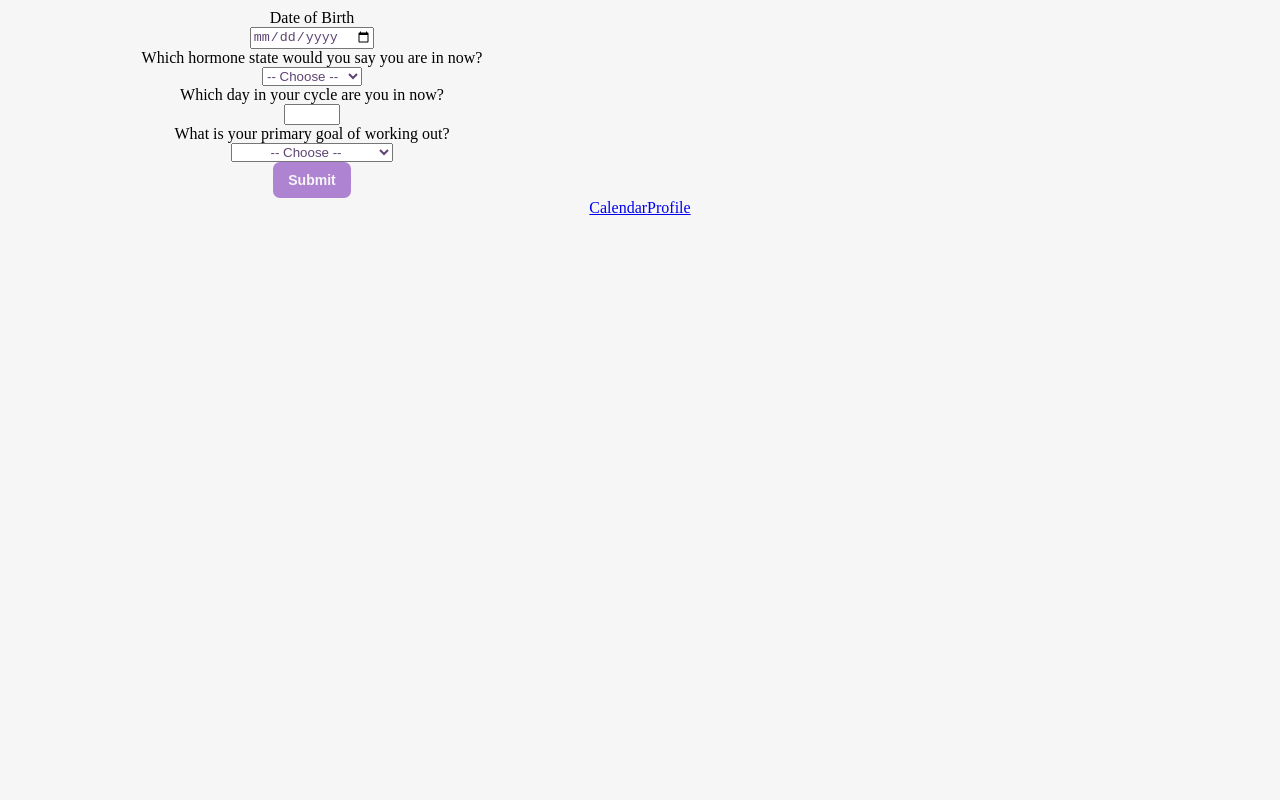
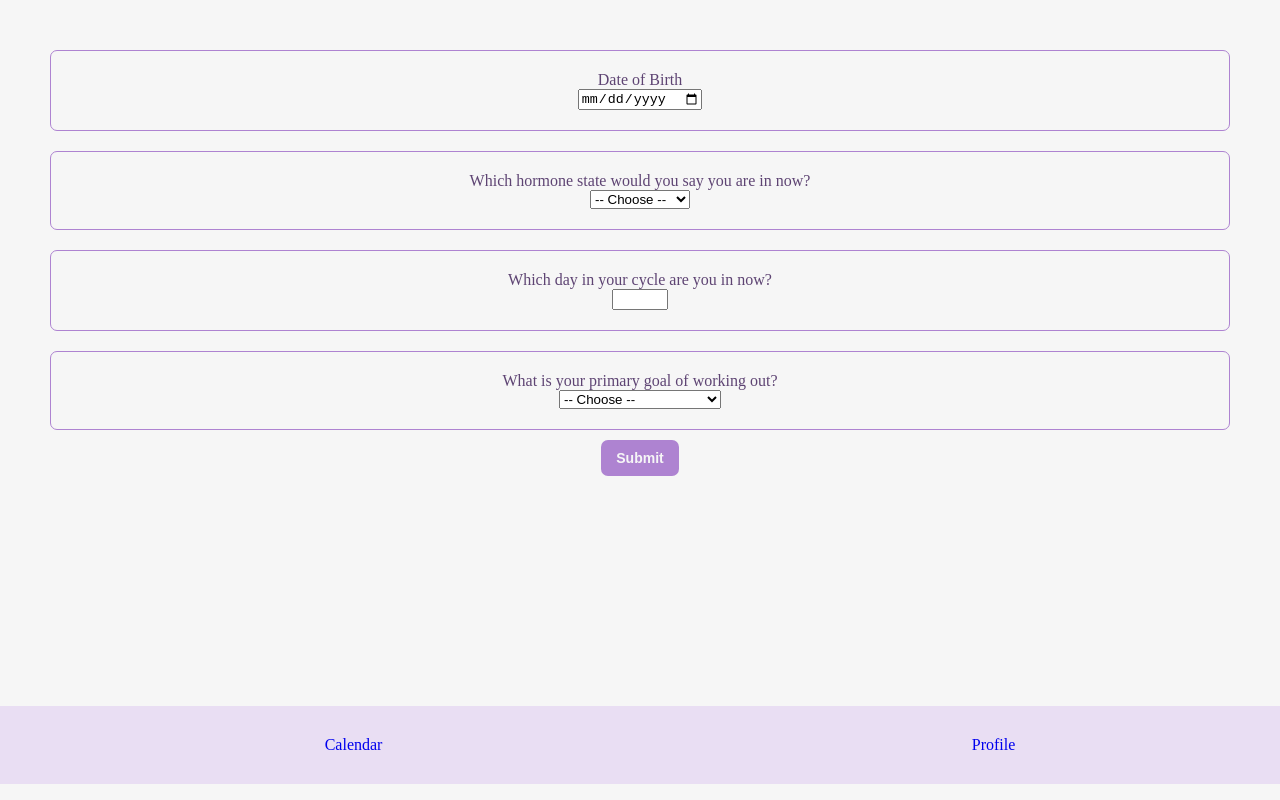
Before and after one commit to alinashabalina/sweattech_hackathon_2023, a React (Create React App) app: page / in a window 1280 px wide. Built offline with nearby package versions, Linux system fonts and the light colour scheme.

Commit message:
style Form questionaire

```diff
--- a/src/components/DayView/index.js
+++ b/src/components/DayView/index.js
@@ -1,5 +1,5 @@
 import React, { useState } from 'react'
-
+import "./DayView.css"
 export default function DayView() {
     const [submitted, setSubmitted] = useState(false);
 
--- a/src/components/Form/Form.css
+++ b/src/components/Form/Form.css
@@ -1,43 +1,27 @@
 /*body form*/
 body {
   background: #F6F6F6;
+  margin:0;
+  padding: 0;
 }
-div {
+section {
   text-align: center;
-}
-.date {
   background: #F6F6F6;
   border: 1.5px solid #AE83D1;
   padding: 20px 40px;
   border-radius: 7px;
   margin: 10px 10px;
 }
-.hormone {
-  background: #F6F6F6;
-  border: 1.5px solid #AE83D1;
-  padding: 20px 40px;
-  border-radius: 7px;
-  margin: 10px 10px;
-}
-.goal {
-  background: #F6F6F6;
-  border: 1.5px solid #AE83D1;
-  padding: 20px 40px;
-  border-radius: 7px;
-  margin: 10px 10px;
-}
+
 /* form */
 form {
   display: flex;
   flex-direction: column;
   align-items: center;
-  height: 191px;
+  margin: 40px;
+  flex-wrap: nowrap;
   justify-content: center;
-  margin-top: 0px;
-  width: 608px;
-  flex-wrap: nowrap;
-  align-content: normal;
-  justify-content: center;
+  align-items: stretch;
 }
 /* button submit */
 button {
@@ -60,19 +44,6 @@ button:hover {
   transform: 1s ease-in-out;
 }
 /*form fill ins */
-#dateOfBirth {
+label {
   color: RGB(94, 68, 115);
 }
-#hormoneState {
-  color: RGB(94, 68, 115);
-}
-#goal {
-  color: RGB(94, 68, 115);
-  text-align: center;
-}
-#dayOfCycle {
-  color: RGB(94, 68, 115);
-}
-.wrapper {
-  display: block;
-}
--- a/src/components/Form/index.js
+++ b/src/components/Form/index.js
@@ -19,32 +19,27 @@ export default function Form() {
 
   return (
     <form onSubmit={handleSubmit}>
-        {/* {question === 1 &&
-        <> */}
-        <label htmlFor="dateOfBirth">Date of Birth</label>
+        <section>
+        <label htmlFor="dateOfBirth">Date of Birth</label><br/>
         <input type="date" id='dateOfBirth' name='dateOfBirth' />
-        {/* <button type="submit">next</button> */}
-        {/* </>}
-        {question === 2 &&
-        <> */}
-        <label htmlFor="hormoneState">Which hormone state would you say you are in now?</label>
+        </section>
+        <section>
+        <label htmlFor="hormoneState">Which hormone state would you say you are in now?</label><br/>
         <select id='hormoneState' name='hormoneState'>
         <option value="">-- Choose --</option>
         <option value="menstruation">menstruation</option>
         <option value="pregnancy">pregnancy</option>
         <option value="menopause">menopause</option>
         </select>
-        {/* <button type='submit'>next</button> */}
-        {/* </>}
-        {question === 3 &&
-        <> */}
-        <label htmlFor="dayOfCycle">Which day in your cycle are you in now?</label>
+        </section>
+
+        <section>
+        <label htmlFor="dayOfCycle">Which day in your cycle are you in now?</label><br/>
         <input type="number" id='dayOfCycle' name='dayOfCycle' min="1" max="28" />
-        {/* <button type='submit'>next</button> */}
-        {/* </>}
-        {question === 4 &&
-        <> */}
-        <label htmlFor="goal">What is your primary goal of working out?</label>
+        </section>
+
+        <section>
+        <label htmlFor="goal">What is your primary goal of working out?</label><br/>
         <select id='goal' name='goal'>
         <option value="">-- Choose --</option>
         <option value="weightloss">healthy weight loss</option>
@@ -53,9 +48,9 @@ export default function Form() {
         <option value="mobility">mobility and flexibility</option>
         <option value="stamina">stamina and endurance</option>
         </select>
+        </section>
 
         <button type='submit'>Submit</button>
-        {/* </>} */}
     </form>
   )
 }
--- /dev/null
+++ b/src/components/Navbar/Navbar.css
@@ -0,0 +1,17 @@
+ ul{
+    position: fixed;
+    bottom: 0;
+    width: 100vw;
+    display: flex;
+    justify-content: space-around;
+    background-color: #E9DEF3;
+    padding: 30px;
+}
+
+li{
+    list-style: none;
+}
+
+.link{
+     text-decoration:none;
+ }
--- a/src/components/Navbar/index.js
+++ b/src/components/Navbar/index.js
@@ -1,11 +1,17 @@
 import React from 'react'
+import "./Navbar.css"
 import { Link } from 'react-router-dom'
 export default function Navbar() {
   return (
-    <div>
-        {/* <Link to="/">Form</Link> */}
-        <Link to="/calendar">Calendar</Link>
-        <Link to="/profile">Profile</Link>
-    </div>
+    <nav>
+      <ul>
+        <li>
+        <Link className='link' to="/calendar">Calendar</Link>
+        </li>
+      <li>
+        <Link className='link' to="/profile">Profile</Link>
+      </li>
+      </ul>
+    </nav>
   )
 }
```
Also changed, not shown: src/components/DayView/DayView.css (added).
